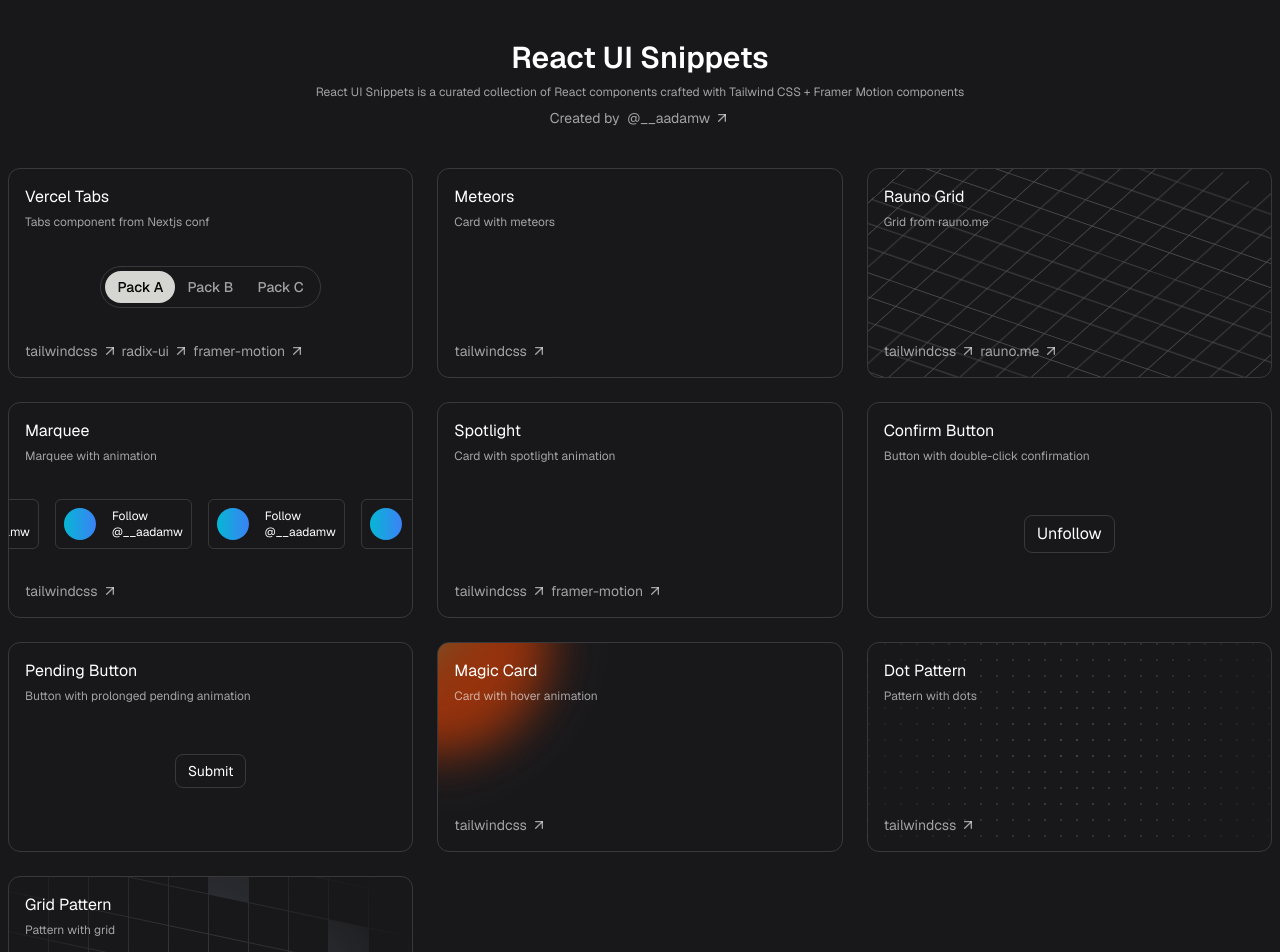
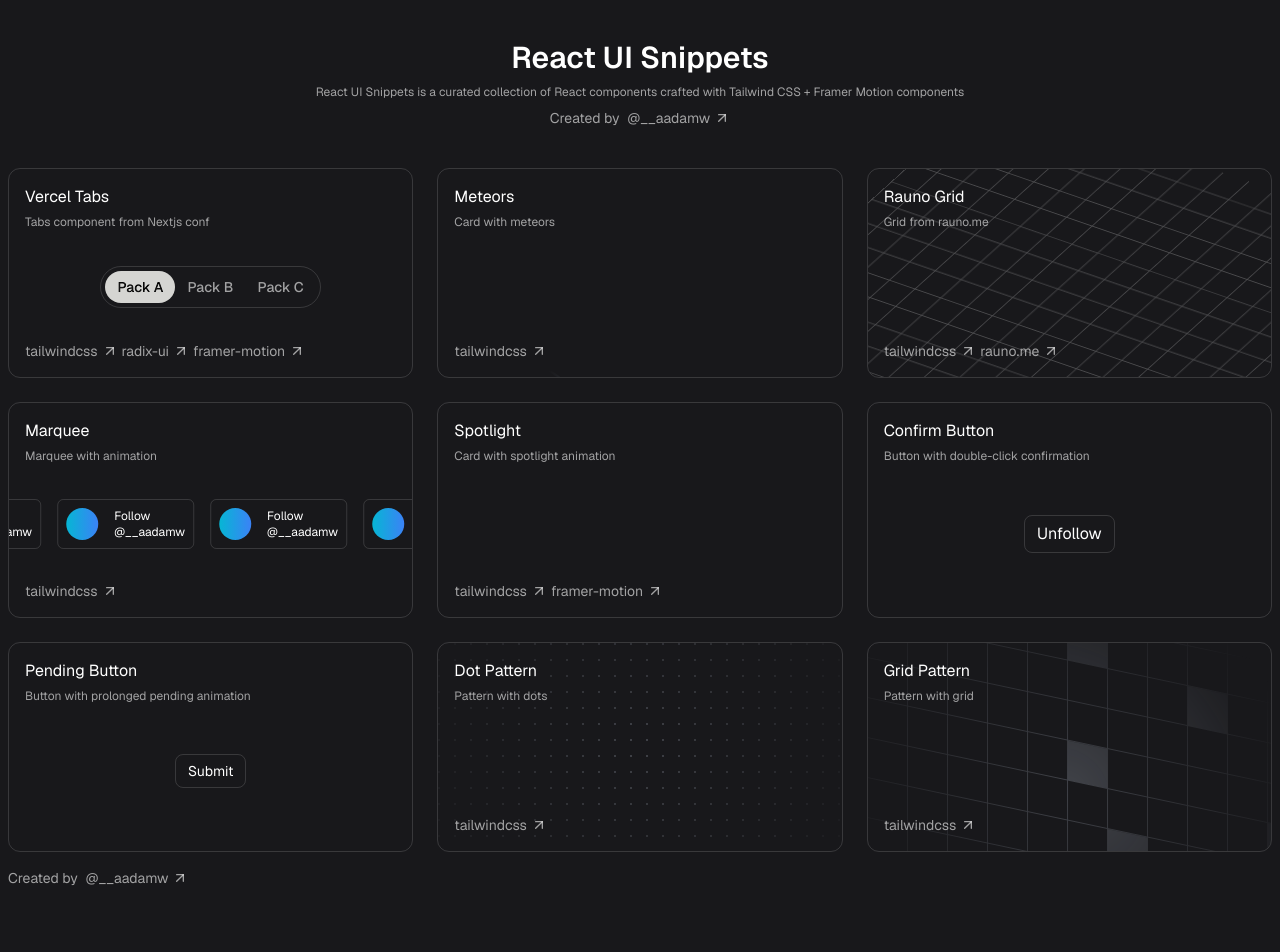
Before and after one commit to aadamw/react-snippets, a Next.js app: page / in a window 1280 px wide. Shown: the top 952 px of the page. After the commit the page ends 928 px from the top, so only its background shows below. Built offline with nearby package versions, Linux system fonts and the light colour scheme.

Commit message:
Remove magic-card

```diff
--- a/components/snippets/index.ts
+++ b/components/snippets/index.ts
@@ -2,7 +2,6 @@ import { ConfirmButton } from './confirm-button/confirm-button'
 import { DotPattern } from './dot-pattern/dot-pattern'
 import { GridPattern } from './grid-pattern/grid-pattern'
 import { Spotlight } from './spotlight/spotlight'
-import { MagicCard } from './magic-card/magic-card'
 import { MarqueeDemo } from './marquee/marquee'
 import { Meteors } from './meteors/meteors'
 import { PendingButton } from './pending-button/pending-button'
@@ -81,13 +80,6 @@ export const SnippetComponents = [
     Component: PendingButton,
   },
   {
-    id: 'Magic-Card',
-    title: 'Magic Card',
-    description: 'Card with hover animation',
-    Component: MagicCard,
-    links: [{ name: 'tailwindcss', href: 'https://tailwindcss.com/' }],
-  },
-  {
     id: 'Dot-Pattern',
     title: 'Dot Pattern',
     description: 'Pattern with dots',
--- a/components/snippets/magic-card/magic-card.tsx
+++ /dev/null
@@ -1,39 +0,0 @@
-'use client'
-import * as React from 'react'
-
-function useMouseMove<El extends HTMLElement>() {
-  const ref = React.useRef<El>(null)
-
-  React.useEffect(() => {
-    function mouseMoveEvent(e: MouseEvent) {
-      const scale = window.visualViewport?.scale
-      // disable mouse movement on viewport zoom - causes page to slow down
-      if (scale === 1) {
-        const body = document.body
-
-        const { clientX, clientY } = e
-        const { top, left } = ref.current?.getBoundingClientRect() || { top: 0, left: 0 }
-
-        body.style.setProperty('--x', `${clientX - left}px`)
-        body.style.setProperty('--y', `${clientY - top}px`)
-      }
-    }
-
-    document.addEventListener('mousemove', mouseMoveEvent)
-    return () => {
-      document.removeEventListener('mousemove', mouseMoveEvent)
-    }
-  }, [])
-
-  return ref
-}
-
-export function MagicCard() {
-  const ref = useMouseMove<HTMLDivElement>()
-
-  return (
-    <div ref={ref} className="absolute z-[-1] inset-0">
-      <div className="bg-gradient-to-r from-[#31996a] from-10% to-[#96320c] rotate-45 to-60%  absolute left-[--x] top-[--y] z-[-1] h-56 w-56 -translate-x-1/2 -translate-y-1/2 rounded-full blur-xl pointer-events-none" />
-    </div>
-  )
-}
```
